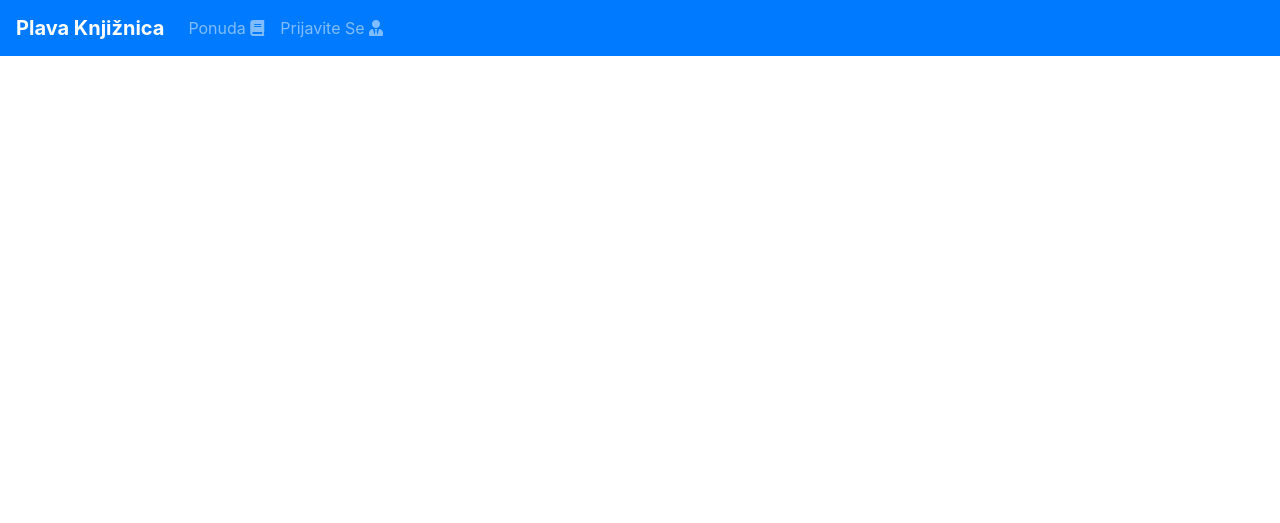
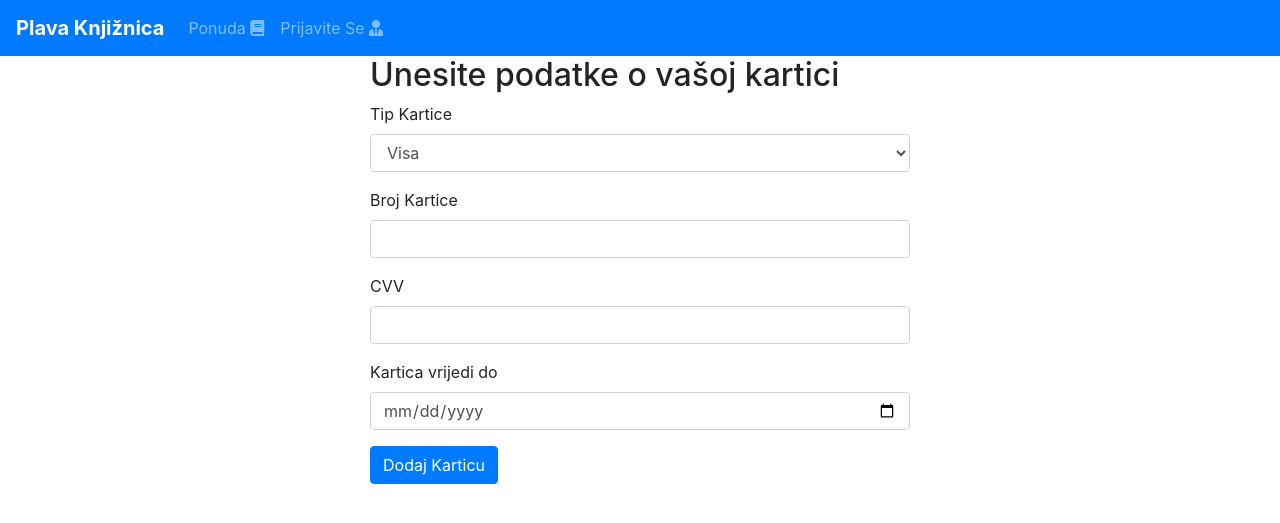
Before and after one commit to PericR/Biblioteka, a PHP site: page /index.php?view=dodaj_karticu in a window 1280 px wide. Shown: the top 523 px of the page. Run offline with PHP 8.4, Linux system fonts and the light colour scheme.

Commit message:
rad na formi za dodavanje kartice u views

```diff
--- a/plava_knjiznica/views/dodaj_karticu.php
+++ b/plava_knjiznica/views/dodaj_karticu.php
@@ -1,7 +1,42 @@
-<div class="row">
+<div class="row align-items-center h-100">
     <div class="col-md-6 offset-md-3">
+        <h2>Unesite podatke o vašoj kartici</h2>
         <form method="POST" action="controllers/dodaj_karticu.php">
+            <div class="form-group">
+                <label for="tip_kartice">Tip Kartice</label>
+                <div class="input-group">
+                    <select class="form-control" name="tip_kartice">
+                        <option value="visa">Visa</option>
+                        <option value="maestro">Maestro</option>
+                        <option value="mastercard">Mastercard</option>
+                        <option value="american express">American Express</option>
+                    </select>
+                </div>
+            </div>
+            <div class="form-group">
+                <label for="broj_kartice">Broj Kartice</label>
+                <div class="input-group">
+                    <input class="form-control" type="text" name="broj_kartice" pattern="\d{16}">
+                </div>
+            </div>
 
+            <div class="form-group">
+                <label for="cvv">CVV</label>
+                <div class="input-group">
+                <input class="form-control" type="text" name="broj_kartice" pattern="\d{3}">
+                </div>
+            </div>
+
+            <div class="form-group">
+                <label for="expire_date">Kartica vrijedi do</label>
+                <div class="input-group">
+                    <input class="form-control" type="date">
+                </div>
+            </div>
+
+            <button class="btn btn-primary" type="submit" name="dodaj_karticu">
+				Dodaj Karticu
+			</button>
         </form>
     </div>
 
```
